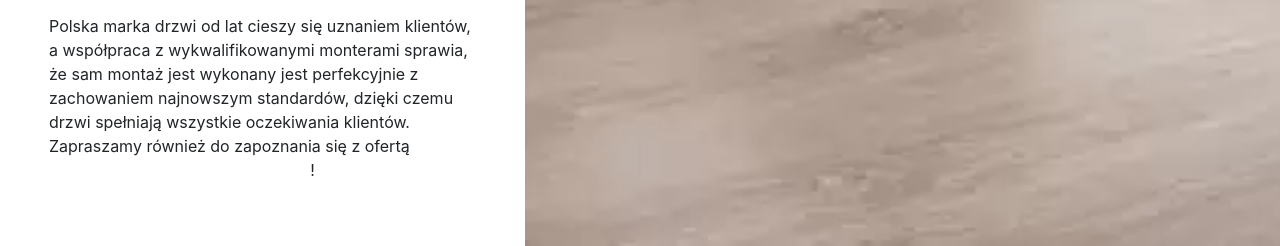
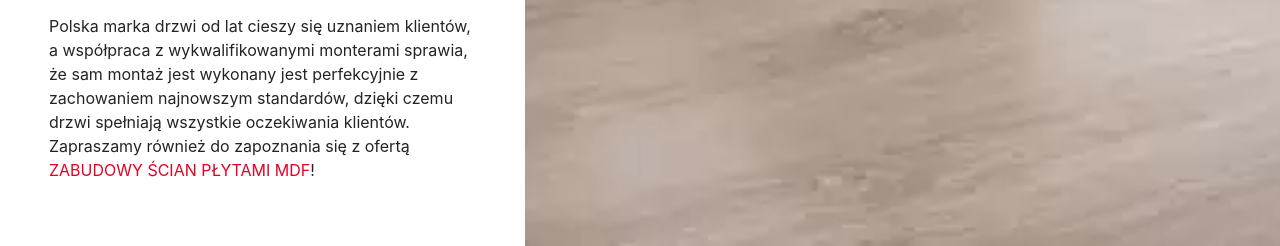
Before and after one commit to maxidoor/maxidoor.github.io, a PHP site: page /drzwi-dre.html in a window 1280 px wide. Shown: the part 1565-1811 px from the top of the page. Run offline with PHP 8.4, Linux system fonts and the light colour scheme.

Commit message:
Update main.css

```diff
--- a/files/css/main.css
+++ b/files/css/main.css
@@ -3,6 +3,8 @@
   position: absolute;
 }
 .mt-5 a{
+color:#e60026!important; }
+p a{
 color:#e60026!important; }
 
 .menu-link {
```
